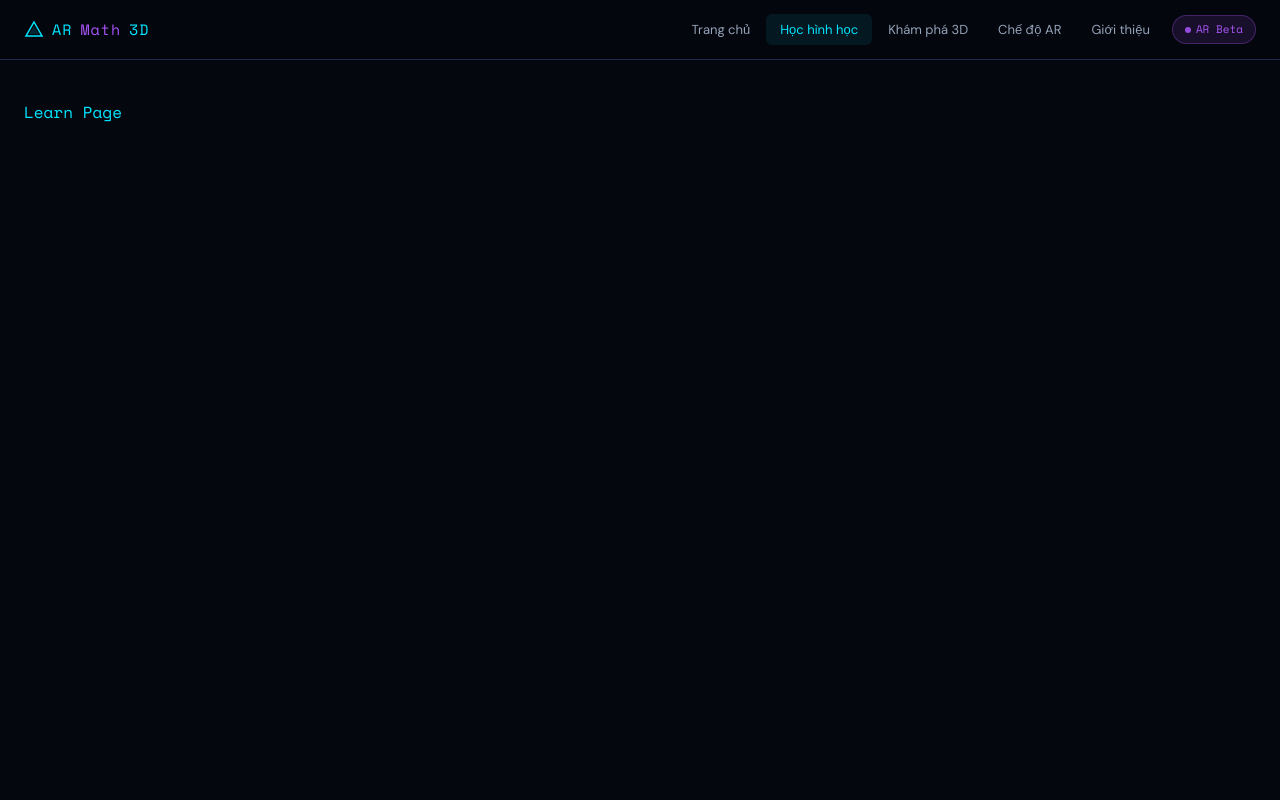
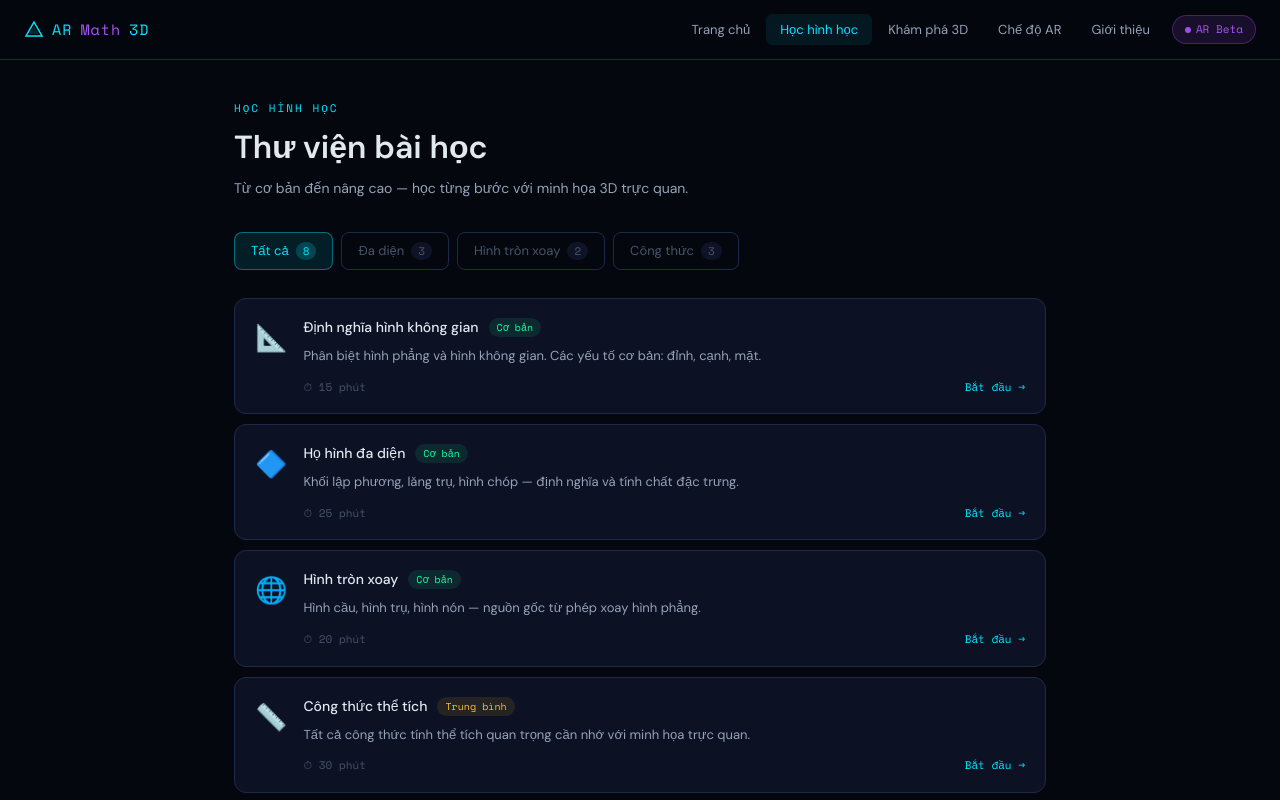
Before and after one commit to dptrung0310/ar-geometry, a React (Vite) app in the folder frontend/: page /learn in a window 1280 px wide. Shown: the top 800 px of the page. Built offline with nearby package versions, Linux system fonts and the light colour scheme.

Commit message:
feat(pages): build home and learning experience pages

```diff
--- /dev/null
+++ b/frontend/src/pages/HomePage.jsx
@@ -0,0 +1,157 @@
+import { useNavigate } from "react-router-dom";
+import SHAPES from "../data/shapes";
+import ShapeCard from "../components/ui/ShapeCard";
+import Button from "../components/ui/Button";
+import SectionHeader from "../components/ui/SectionHeader";
+
+const STATS = [
+  { val: "12+", label: "Hình 3D", color: "var(--cyan)" },
+  { val: "AR", label: "Thực tế tăng cường", color: "var(--purple)" },
+  { val: "∞", label: "Tương tác", color: "var(--green)" },
+  { val: "0đ", label: "Miễn phí", color: "var(--orange)" },
+];
+
+export default function HomePage() {
+  const navigate = useNavigate();
+
+  return (
+    <div style={styles.page}>
+      <section style={styles.hero}>
+        <div style={styles.heroBg} />
+        <div style={styles.heroGrid} />
+
+        <div style={styles.heroContent}>
+          <div style={styles.eyebrow}>✦ Toán học không gian</div>
+          <h1 style={styles.heroTitle}>
+            Khám phá <span style={{ color: "var(--cyan)" }}>Hình học</span>
+            <br />
+            <span style={{ color: "var(--purple)" }}>3D</span> trực quan
+          </h1>
+          <p style={styles.heroDesc}>
+            Học hình học không gian qua mô hình 3D tương tác và công nghệ thực
+            tế tăng cường. Xoay, phóng to, khám phá từng hình theo cách của bạn.
+          </p>
+          <div style={styles.heroBtns}>
+            <Button onClick={() => navigate("/explore")}>🔷 Khám phá 3D</Button>
+            <Button variant="secondary" onClick={() => navigate("/learn")}>
+              📚 Học ngay
+            </Button>
+          </div>
+        </div>
+      </section>
+
+      <section style={styles.statsSection}>
+        {STATS.map((s) => (
+          <div key={s.label} style={styles.statCard}>
+            <div style={{ ...styles.statVal, color: s.color }}>{s.val}</div>
+            <div style={styles.statLabel}>{s.label}</div>
+          </div>
+        ))}
+      </section>
+
+      <section style={styles.section}>
+        <SectionHeader
+          eyebrow="thư viện hình học"
+          title="Các hình 3D nổi bật"
+          desc="Click vào bất kỳ hình nào để xem chi tiết trong trình xem 3D tương tác."
+        />
+        <div style={styles.shapeGrid}>
+          {SHAPES.map((shape) => (
+            <ShapeCard key={shape.id} shape={shape} />
+          ))}
+        </div>
+      </section>
+    </div>
+  );
+}
+
+const styles = {
+  page: { maxWidth: "1100px", margin: "0 auto", padding: "0 24px 60px" },
+
+  hero: {
+    position: "relative",
+    padding: "80px 0 60px",
+    overflow: "hidden",
+  },
+  heroBg: {
+    position: "absolute",
+    inset: 0,
+    background:
+      "radial-gradient(ellipse 60% 50% at 50% 0%, rgba(0,229,255,.07) 0%, transparent 70%)",
+    pointerEvents: "none",
+  },
+  heroGrid: {
+    position: "absolute",
+    inset: 0,
+    backgroundImage: `
+      linear-gradient(var(--border) 1px, transparent 1px),
+      linear-gradient(90deg, var(--border) 1px, transparent 1px)
+    `,
+    backgroundSize: "40px 40px",
+    opacity: 0.3,
+    pointerEvents: "none",
+  },
+  heroContent: {
+    position: "relative",
+    zIndex: 1,
+    maxWidth: "600px",
+  },
+  eyebrow: {
+    fontSize: "11px",
+    fontFamily: "'Space Mono', monospace",
+    color: "var(--cyan)",
+    letterSpacing: "2px",
+    textTransform: "uppercase",
+    marginBottom: "16px",
+  },
+  heroTitle: {
+    fontSize: "clamp(32px, 6vw, 56px)",
+    fontWeight: 700,
+    lineHeight: 1.15,
+    color: "var(--text)",
+    marginBottom: "18px",
+  },
+  heroDesc: {
+    fontSize: "15px",
+    color: "var(--text2)",
+    lineHeight: 1.75,
+    maxWidth: "480px",
+    marginBottom: "28px",
+  },
+  heroBtns: {
+    display: "flex",
+    gap: "12px",
+    flexWrap: "wrap",
+  },
+
+  statsSection: {
+    display: "grid",
+    gridTemplateColumns: "repeat(4, 1fr)",
+    gap: "12px",
+    marginBottom: "64px",
+  },
+  statCard: {
+    background: "var(--card)",
+    border: "1px solid var(--border)",
+    borderRadius: "12px",
+    padding: "20px",
+    textAlign: "center",
+  },
+  statVal: {
+    fontSize: "28px",
+    fontFamily: "'Space Mono', monospace",
+    fontWeight: 700,
+  },
+  statLabel: {
+    fontSize: "12px",
+    color: "var(--text3)",
+    marginTop: "4px",
+  },
+
+  section: { marginBottom: "60px" },
+  shapeGrid: {
+    display: "grid",
+    gridTemplateColumns: "repeat(auto-fill, minmax(220px, 1fr))",
+    gap: "16px",
+  },
+};
--- a/frontend/src/pages/LearnPage.jsx
+++ b/frontend/src/pages/LearnPage.jsx
@@ -1,13 +1,89 @@
+import { useState } from "react";
+import LESSONS from "../data/lessons";
+import LessonCard from "../components/ui/LessonCard";
+import SectionHeader from "../components/ui/SectionHeader";
+
+const TABS = [
+  { id: "all", label: "Tất cả" },
+  { id: "poly", label: "Đa diện" },
+  { id: "round", label: "Hình tròn xoay" },
+  { id: "formula", label: "Công thức" },
+];
+
 export default function LearnPage() {
+  const [activeTab, setActiveTab] = useState("all");
+
+  const filtered =
+    activeTab === "all" ? LESSONS : LESSONS.filter((l) => l.cat === activeTab);
+
   return (
-    <div
-      style={{
-        padding: "40px 24px",
-        color: "var(--cyan)",
-        fontFamily: "Space Mono, monospace",
-      }}
-    >
-      Learn Page
+    <div style={styles.page}>
+      <SectionHeader
+        eyebrow="học hình học"
+        title="Thư viện bài học"
+        desc="Từ cơ bản đến nâng cao — học từng bước với minh họa 3D trực quan."
+      />
+
+      <div style={styles.tabs}>
+        {TABS.map((tab) => (
+          <button
+            key={tab.id}
+            onClick={() => setActiveTab(tab.id)}
+            style={{
+              ...styles.tab,
+              background:
+                activeTab === tab.id ? "rgba(0,229,255,.1)" : "transparent",
+              color: activeTab === tab.id ? "var(--cyan)" : "var(--text3)",
+              borderColor:
+                activeTab === tab.id ? "rgba(0,229,255,.4)" : "var(--border)",
+            }}
+          >
+            {tab.label}
+            <span
+              style={{
+                ...styles.tabCount,
+                background:
+                  activeTab === tab.id ? "rgba(0,229,255,.2)" : "var(--bg3)",
+                color: activeTab === tab.id ? "var(--cyan)" : "var(--text3)",
+              }}
+            >
+              {tab.id === "all"
+                ? LESSONS.length
+                : LESSONS.filter((l) => l.cat === tab.id).length}
+            </span>
+          </button>
+        ))}
+      </div>
+
+      <div style={styles.grid}>
+        {filtered.map((lesson, i) => (
+          <LessonCard key={i} lesson={lesson} />
+        ))}
+      </div>
     </div>
   );
 }
+
+const styles = {
+  page: { maxWidth: "860px", margin: "0 auto", padding: "40px 24px 60px" },
+  tabs: { display: "flex", gap: "8px", marginBottom: "28px", flexWrap: "wrap" },
+  tab: {
+    display: "flex",
+    alignItems: "center",
+    gap: "7px",
+    padding: "8px 16px",
+    borderRadius: "8px",
+    border: "1px solid",
+    fontSize: "13px",
+    cursor: "pointer",
+    fontFamily: "'DM Sans', sans-serif",
+    transition: "all .2s",
+  },
+  tabCount: {
+    padding: "1px 7px",
+    borderRadius: "20px",
+    fontSize: "11px",
+    fontFamily: "'Space Mono', monospace",
+  },
+  grid: { display: "flex", flexDirection: "column", gap: "10px" },
+};
```
